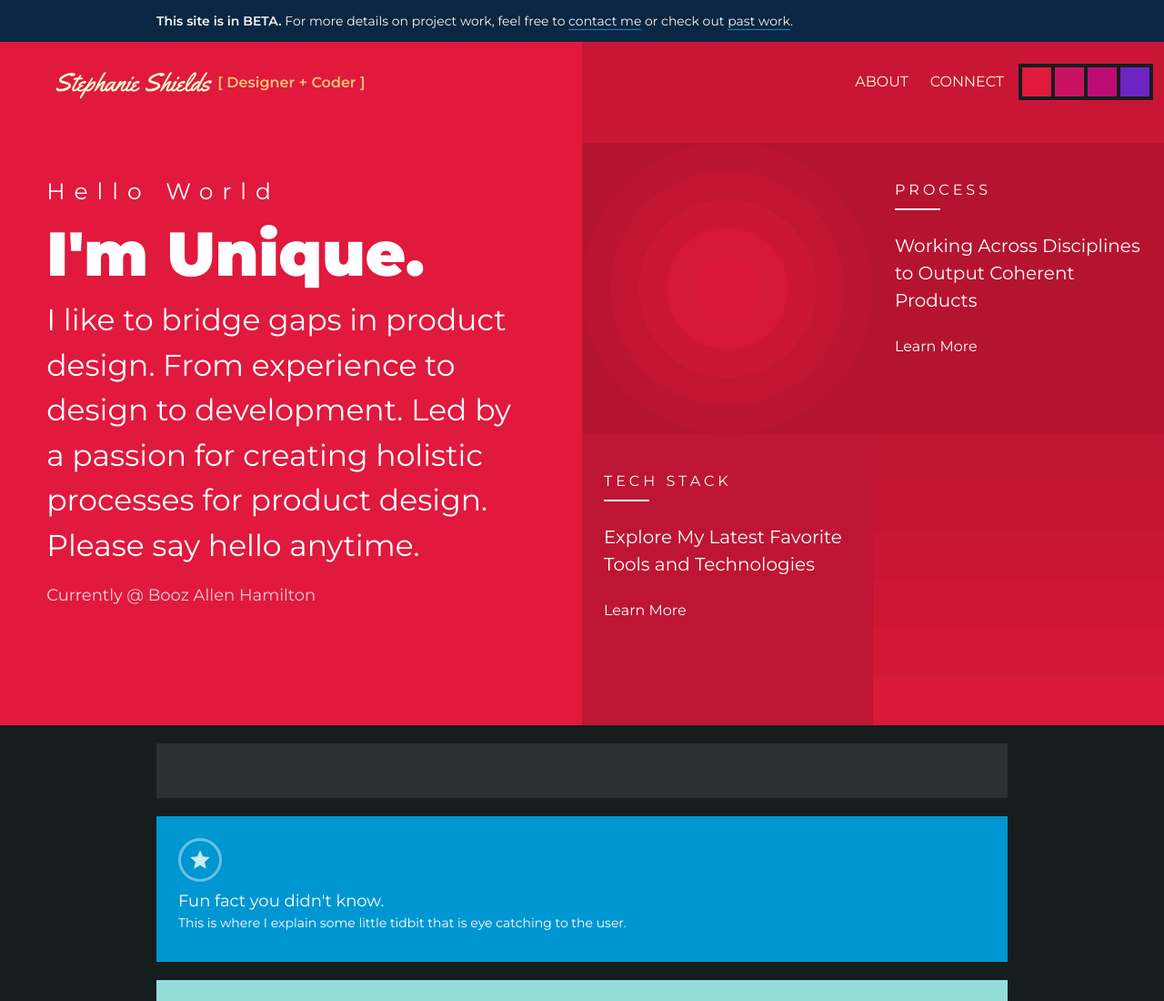
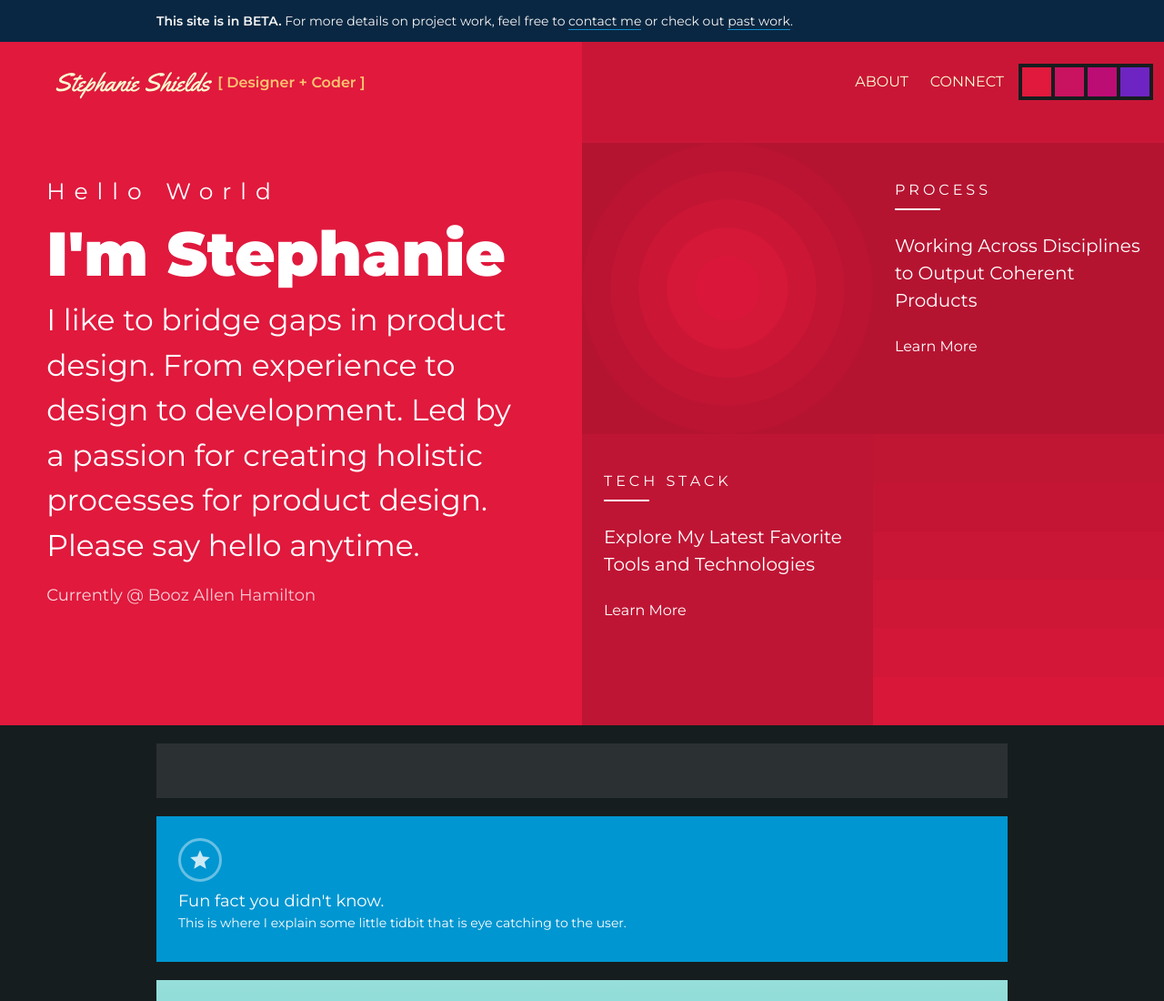
Before and after one commit to stephanie-shields/gatsby-styled-components-project, a Gatsby site: page / in a window 1280 px wide. Shown: the top 1100 px of the page at 91% size. Built offline with nearby package versions, Linux system fonts and the light colour scheme; Gatsby itself is replaced by a stand-in of ours; grey boxes are pictures that could not be loaded.

Commit message:
Updated text

```diff
--- a/src/components/Hero/Hero.js
+++ b/src/components/Hero/Hero.js
@@ -219,7 +219,7 @@ class Hero extends React.Component {
                   <StyledStripe order={6} />
                 </StyledStripes>
                 <StyledSubHeader>Hello World</StyledSubHeader>
-                <StyledHeader>I'm Unique.</StyledHeader>
+                <StyledHeader>I'm Stephanie</StyledHeader>
                 <StyledLeadParagraph>
                   I like to bridge gaps in product design. From experience to design
                   to development. Led by a passion for creating holistic processes for product design.
```
